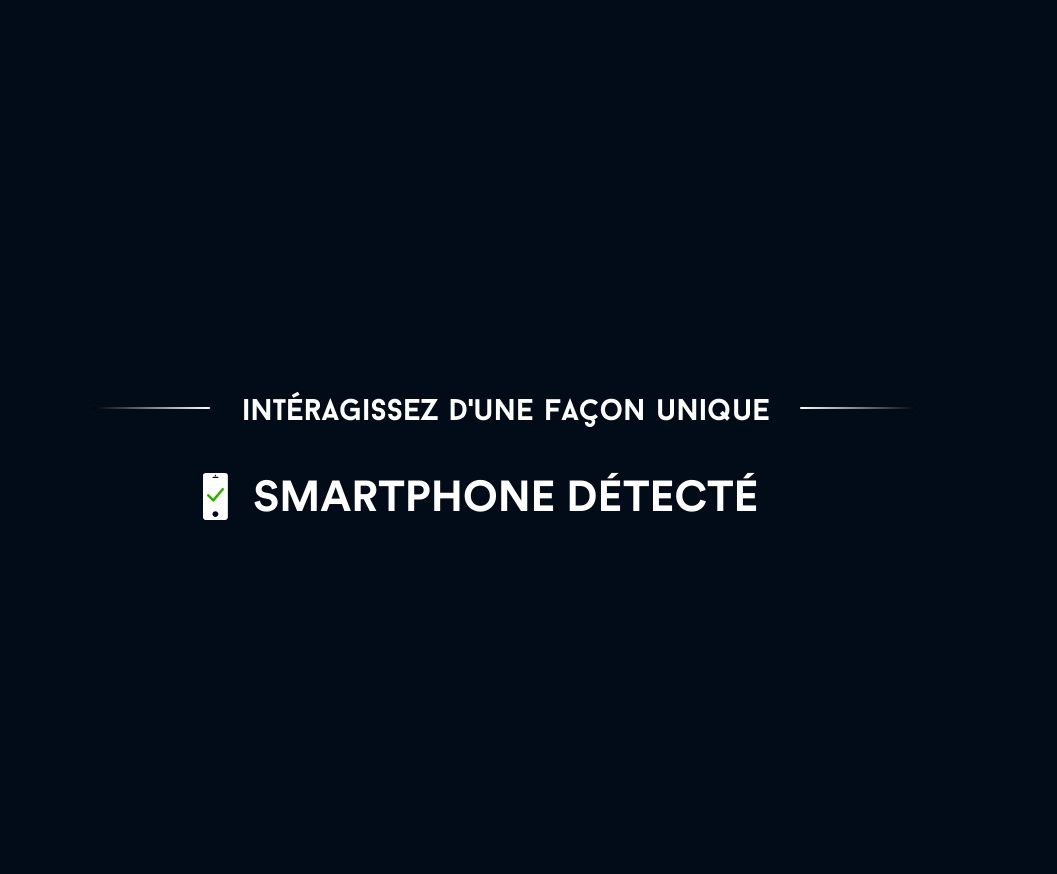
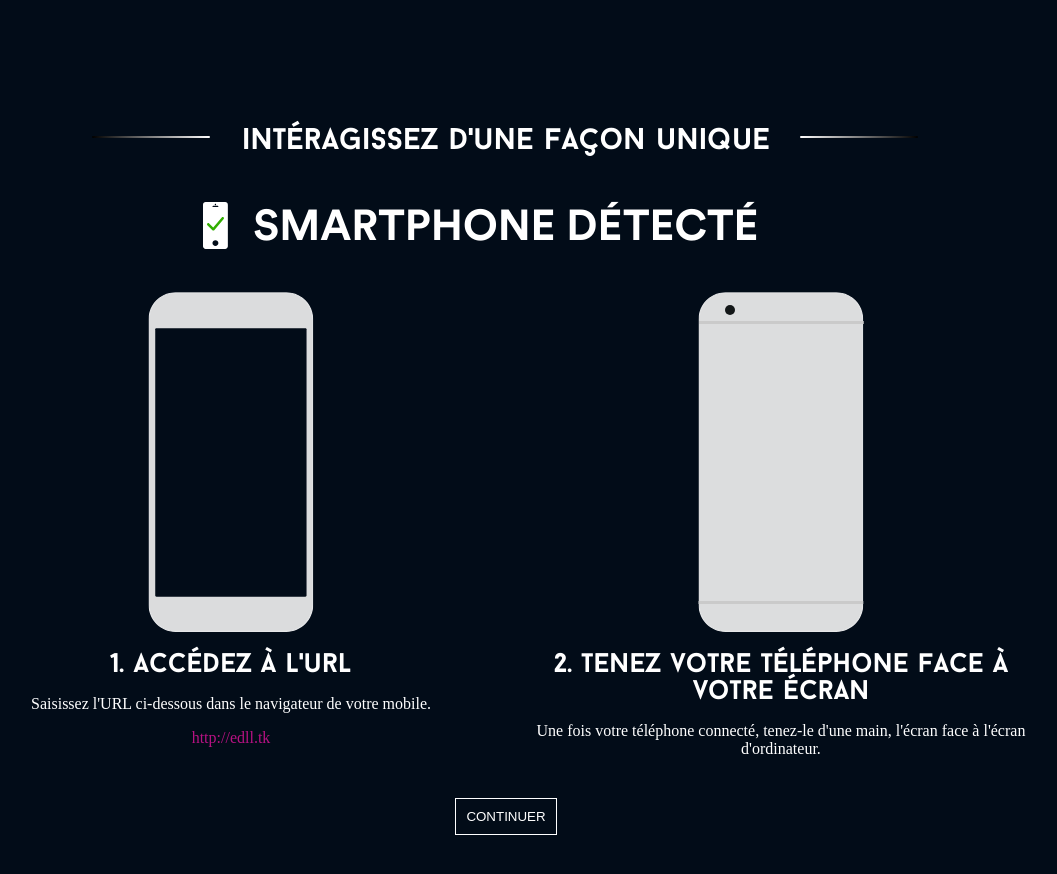
Before and after one commit to LionelPaulus/Doc-enfants-de-la-lune, a website: page app/home.html in a window 1280 px wide. Shown: the part 720-1594 px from the top of the page, without its empty margins (134-1191 px from the left). Drawn offline with nearby package versions, Linux system fonts and the light colour scheme; files that its build step writes are made by us from their sources; files whose address does not match are found by name.

Commit message:
✨ Home page almost finished

```diff
--- a/app/home.html
+++ b/app/home.html
@@ -28,8 +28,23 @@
         <div class="instructions__status detected">
           smartphone détecté
         </div>
+        <div class="flex">
+          <div class="instructions__steps firststep">
+            <img src="dist/media/img/iphone-face.svg" alt="iPhone de face">
+            <h2>1. accédez à l'url</h2>
+            <p>Saisissez l'URL ci-dessous dans le navigateur de votre mobile.</p>
+            <p class="url">http://edll.tk</p>
+          </div>
+          <div class="instructions__steps secondstep">
+            <img src="dist/media/img/iphone-back.svg" alt="iPhone de dos">
+            <h2>2. tenez votre téléphone face à votre écran</h2>
+            <p>Une fois votre téléphone connecté, tenez-le d'une main, l'écran face à l'écran d'ordinateur.</p>
+          </div>
+        </div>
+        <div class="home__btn">
+          <button class="home__btnTxt">continuer</button>
+        </div>
       </div>
     </div>
-  <script defer src="dist/js/bundle.js"></script>
   </body>
 </html>
--- a/app/src/sass/globals/colors.scss
+++ b/app/src/sass/globals/colors.scss
@@ -2,3 +2,4 @@ $body-text-color: #000;
 $black: #020c18;
 $true-black: #000;
 $white: #fff;
+$mauve: #b61282;
--- a/app/src/sass/globals/typography.scss
+++ b/app/src/sass/globals/typography.scss
@@ -5,6 +5,7 @@
 $body-text-font-family : "Avenir", "Gill Sans", "Arial", sans-serif;
 $headlines-font-family : "Georgia", sans-serif;
 $title-font-family : "Baron Neue";
+$content-font-family : "Futura";
 $btn-txt-font-family : "Open Sans";
 $status-font-family : "Circular Air";
 
--- a/app/src/sass/partials/_home.scss
+++ b/app/src/sass/partials/_home.scss
@@ -35,7 +35,7 @@
 .home__btn {
   font-family: $btn-txt-font-family;
   font-weight: 600;
-  margin-top: 50px;
+  margin-top: 5vh;
 }
 
 .home__btnTxt {
@@ -59,11 +59,15 @@
   justify-content: center;
   width: 100vw;
 
+  .flex {
+    display: flex;
+  }
+
   .instructions {
-    max-width: 50%;
+    color: $white;
+    text-align: center;
 
     .instructions__title {
-      color: $white;
       font-family: $title-font-family;
       font-size: 30px;
 
@@ -91,12 +95,10 @@
     }
 
     .instructions__status {
-      color: $white;
+      font-family: $status-font-family;
       font-size: 43px;
-      font-family: $status-font-family;
       margin-bottom: 5vh;
       margin-top: 5vh;
-      text-align: center;
       text-transform: uppercase;
 
       &.detected {
@@ -123,5 +125,35 @@
         }
       }
     }
+
+    .instructions__steps {
+      padding-left: 15px;
+      padding-right: 15px;
+      width: 50%;
+
+      h2 {
+        font-family: $title-font-family;
+        font-size: 27px;
+        margin-bottom: 2vh;
+        margin-top: 2vh;
+      }
+
+      p {
+        font-family: $content-font-family;
+      }
+
+      .firststep {
+
+      }
+
+      .secondstep {
+
+      }
+
+      .url {
+        color: $mauve;
+        margin-top: 2vh;
+      }
+    }
   }
 }
```
Also changed, not shown: app/src/media/img/iphone-back.svg (added), app/src/media/img/iphone-face.svg (added).
